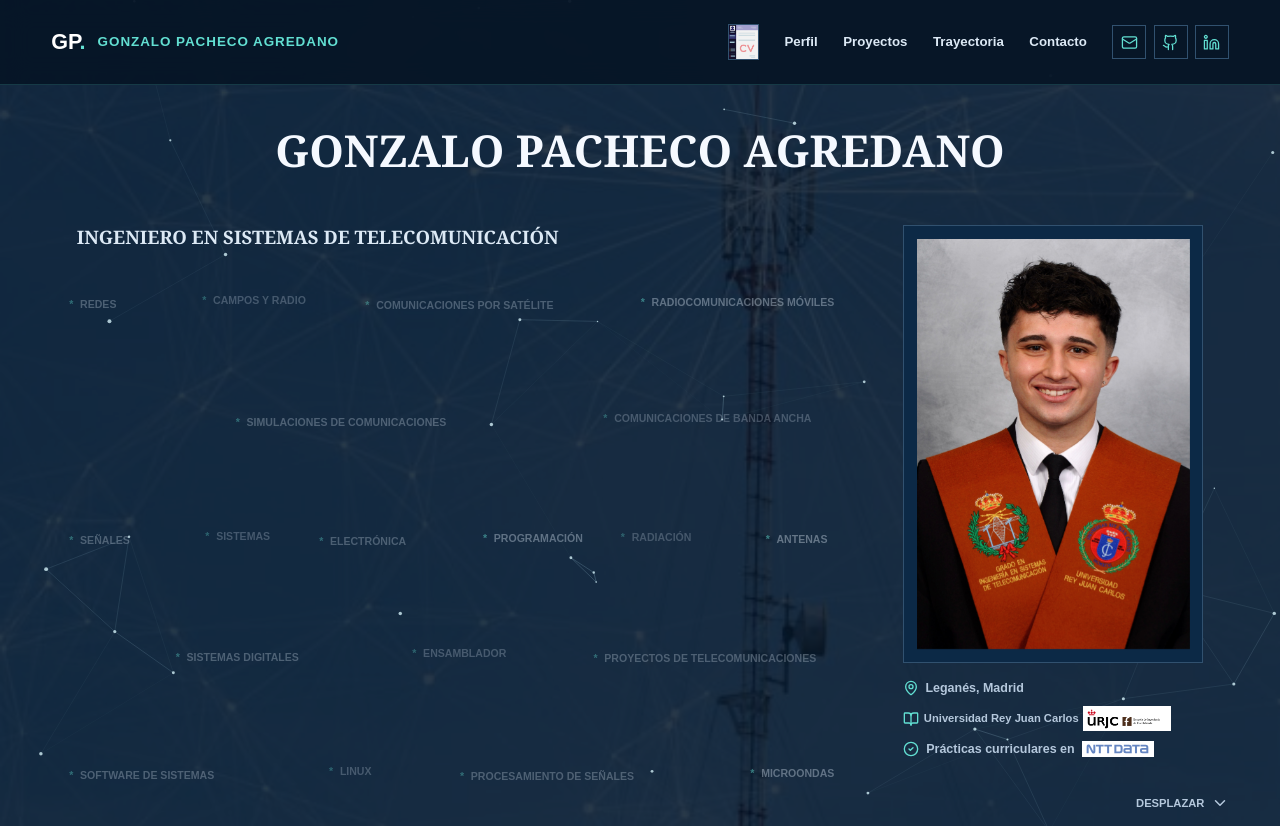
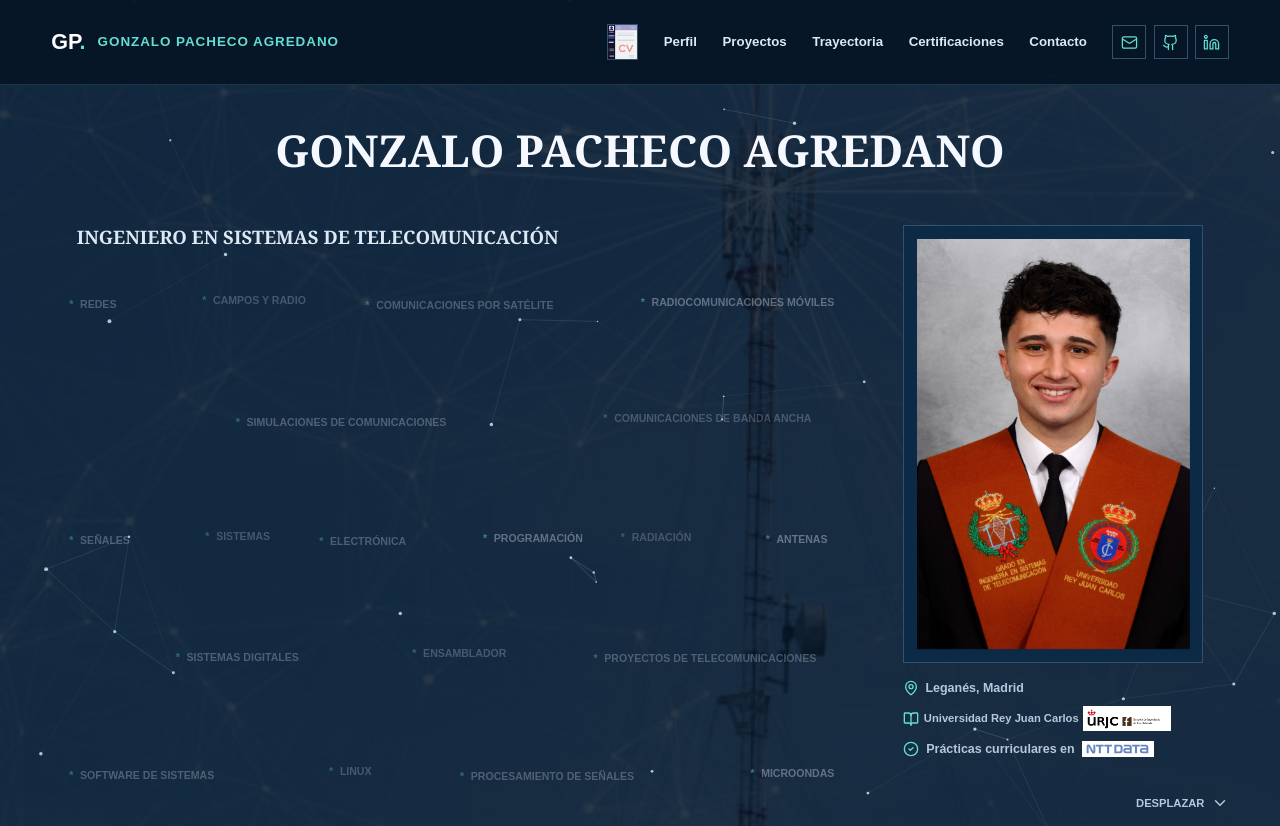
Before and after one commit to gonzaloop1494/gonzalo-portfolio, a Next.js app: page / in a window 1280 px wide. Shown: the top 826 px of the page. Built offline with nearby package versions, Linux system fonts and the light colour scheme; no server answers.

Commit message:
Add certifications navigation link

```diff
--- a/components/portfolio.tsx
+++ b/components/portfolio.tsx
@@ -39,6 +39,7 @@ const navigation = [
   ["Perfil", "perfil"],
   ["Proyectos", "proyectos"],
   ["Trayectoria", "trayectoria"],
+  ["Certificaciones", "certificaciones"],
   ["Contacto", "contacto"],
 ] as const;
 
@@ -731,7 +732,7 @@ export function Portfolio() {
           </div>
         </section>
 
-        <section className="section credentials-section">
+        <section className="section credentials-section" id="certificaciones">
           <div className="section-marker" data-section-marker><span>05</span> Certificaciones</div>
           <div className="credentials-grid">
             <article className="credential-card credential-card-english reveal">
```
